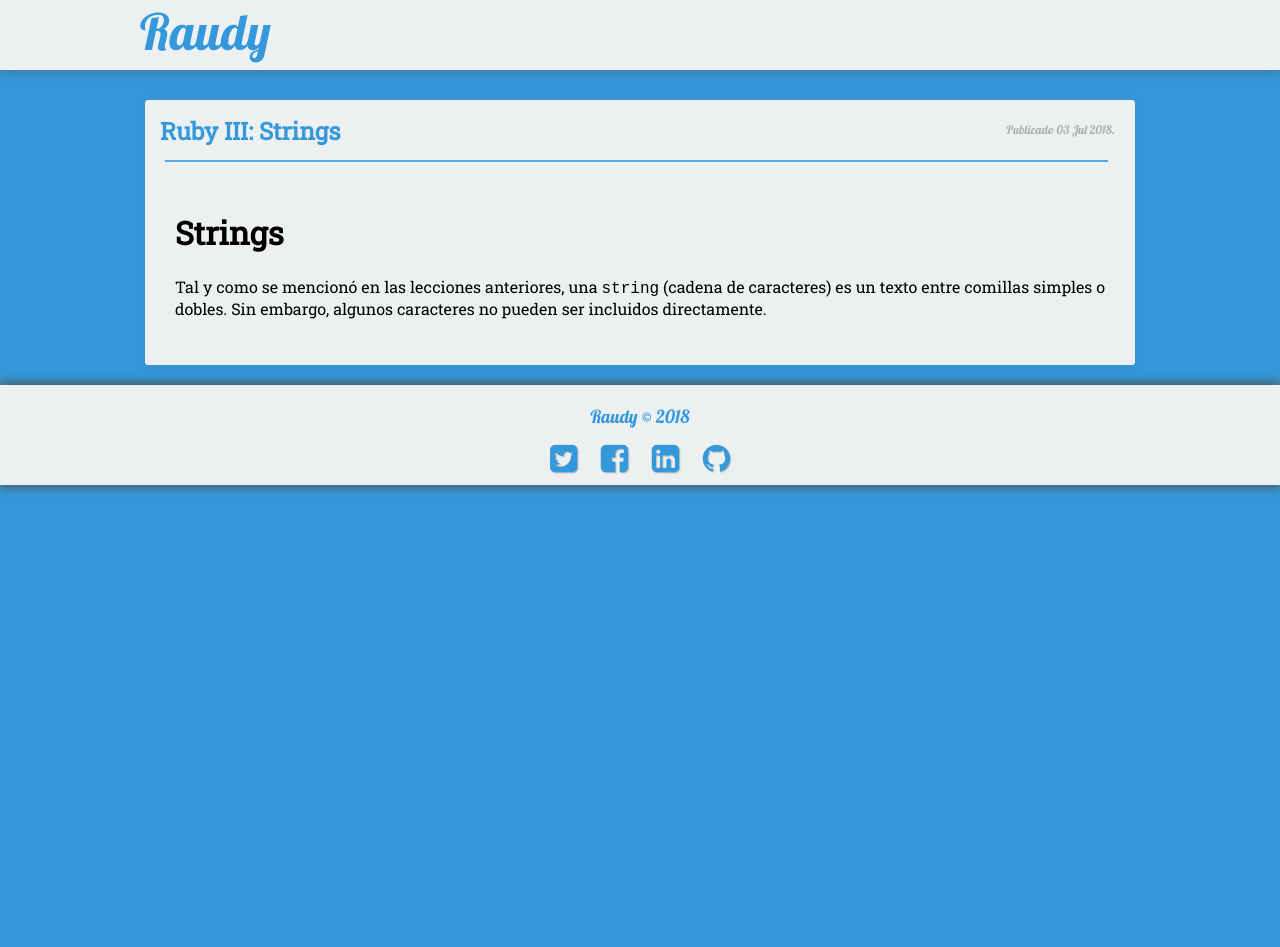
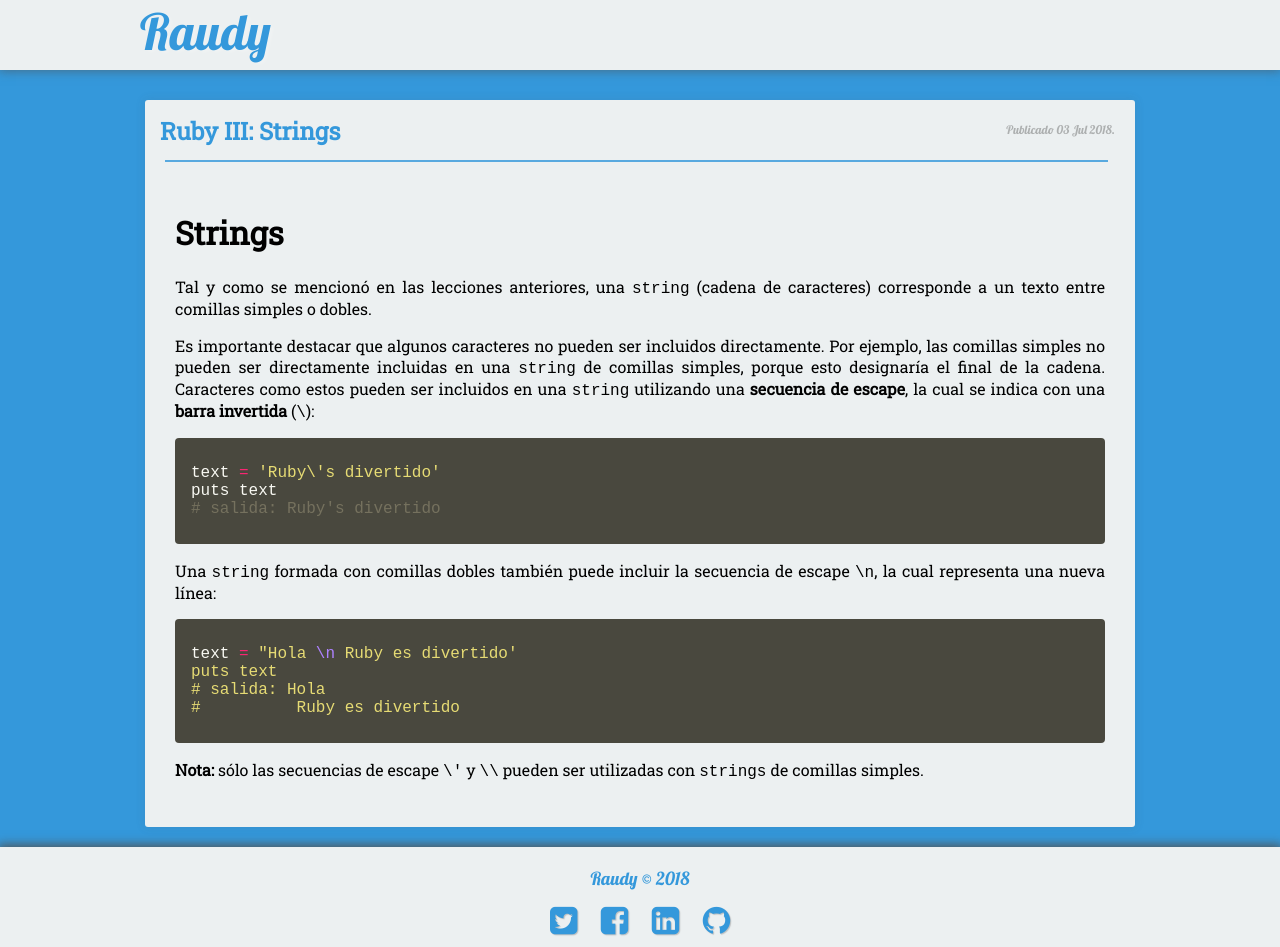
Before and after one commit to nisoto/Blog-anterior-2.0, a Jekyll site: the page built from _posts/2018-07-03-ruby-iii-strings.md, in a window 1280 px wide. Built offline with Jekyll 4.4.1, drawn with Linux system fonts in a browser that asks for light colours; nearby versions of some CDN libraries; before the commit the page ends 900 px from its top, so only the background shows below that.

Commit message:
Update 2018-07-03-ruby-iii-strings.md

```diff
--- a/_posts/2018-07-03-ruby-iii-strings.md
+++ b/_posts/2018-07-03-ruby-iii-strings.md
@@ -8,4 +8,23 @@ tags: [ruby]
 
 # Strings
 
-Tal y como se mencionó en las lecciones anteriores, una `string` (cadena de caracteres) es un texto entre comillas simples o dobles. Sin embargo, algunos caracteres no pueden ser incluidos directamente.
+Tal y como se mencionó en las lecciones anteriores, una `string` (cadena de caracteres) corresponde a un texto entre comillas simples o dobles.
+
+Es importante destacar que algunos caracteres no pueden ser incluidos directamente. Por ejemplo, las comillas simples no pueden ser directamente incluidas en una `string` de comillas simples, porque esto designaría el final de la cadena. Caracteres como estos pueden ser incluidos en una `string` utilizando una **secuencia de escape**, la cual se indica con una **barra invertida** (`\`):
+
+{% highlight ruby %}
+text = 'Ruby\'s divertido'
+puts text
+# salida: Ruby's divertido
+{% endhighlight %}
+
+Una `string` formada con comillas dobles también puede incluir la secuencia de escape `\n`, la cual representa una nueva línea:
+
+{% highlight ruby %}
+text = "Hola \n Ruby es divertido'
+puts text
+# salida: Hola
+#          Ruby es divertido
+{% endhighlight %}
+
+**Nota:** sólo las secuencias de escape `\'` y `\\` pueden ser utilizadas con `strings` de comillas simples.
```
